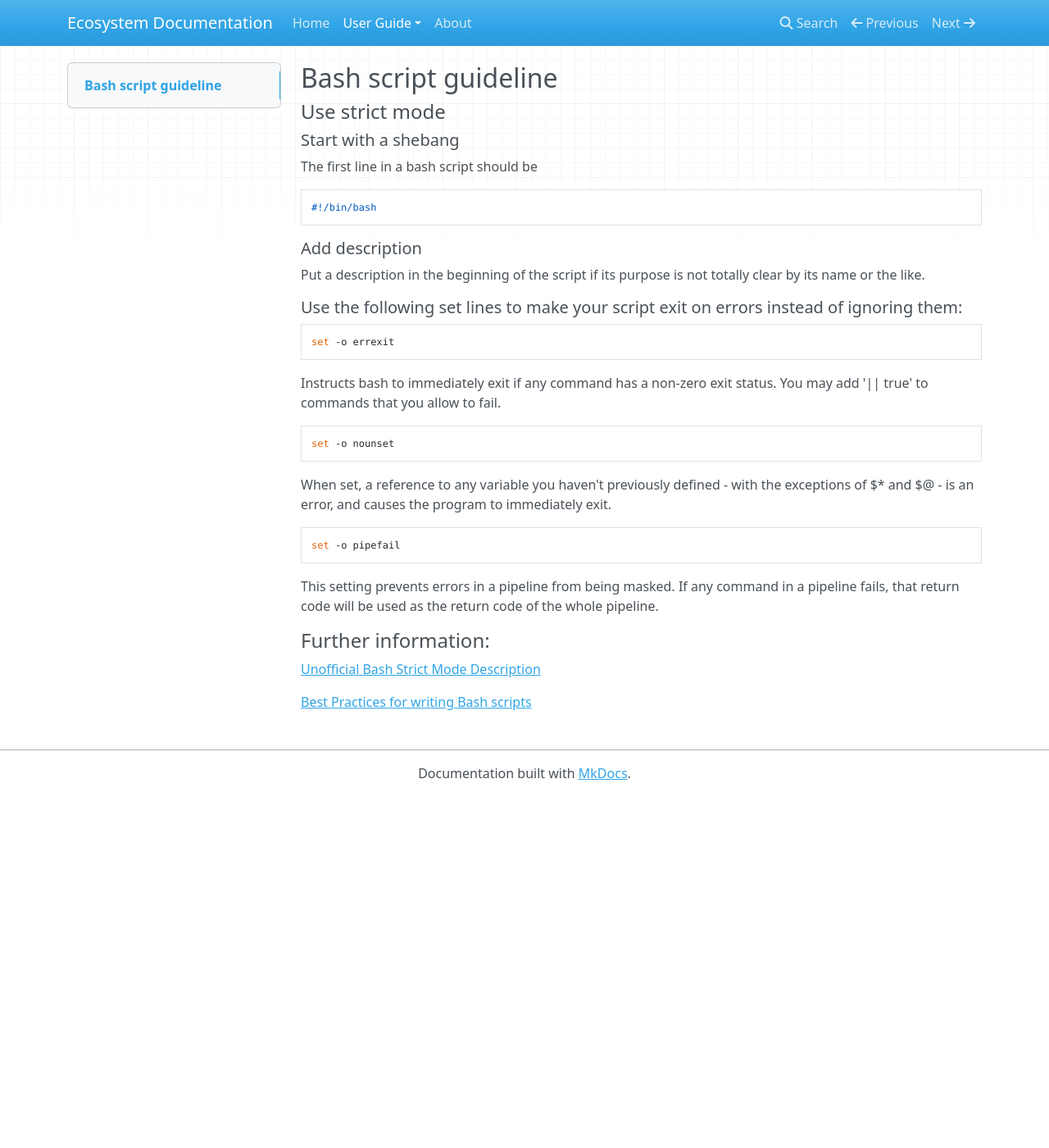
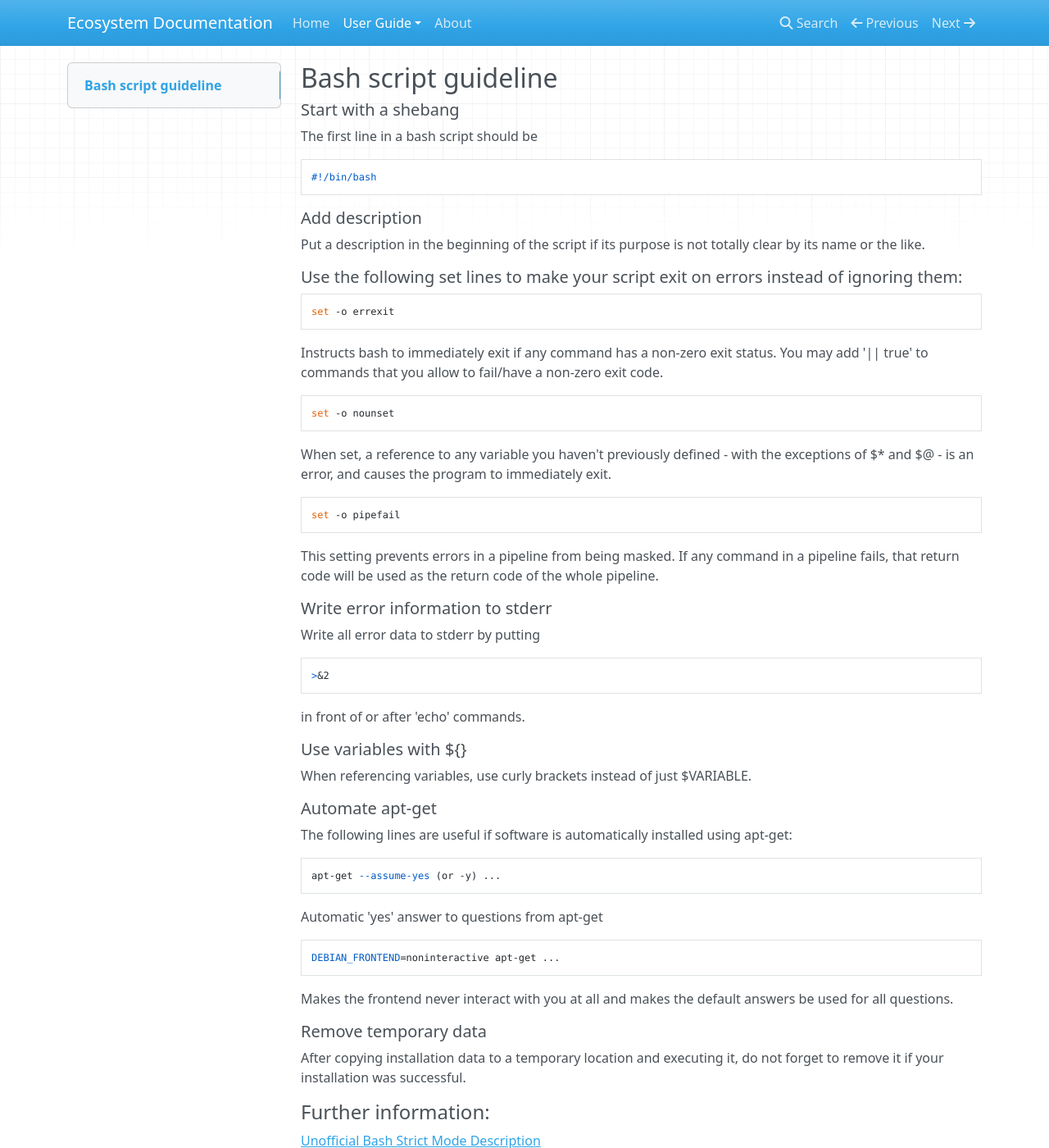
Before and after one commit to cloudogu/ecosystem, an MkDocs documentation site: the page built from docs/docs/user-guide/bash-guideline.md, in a window 1280 px wide and 1400 px high. Shown: the whole window at 82% size. Built offline with MkDocs 1.6.1, drawn with Linux system fonts in a browser that asks for light colours; nearby versions of some CDN libraries; old or Windows-style settings are respelled for this version of MkDocs.

Commit message:
Added more tips to bash guideline

```diff
--- a/docs/docs/user-guide/bash-guideline.md
+++ b/docs/docs/user-guide/bash-guideline.md
@@ -1,6 +1,5 @@
 ## Bash script guideline
 
-#### Use strict mode
 ##### Start with a shebang
 The first line in a bash script should be
 
@@ -12,19 +11,34 @@ Put a description in the beginning of the script if its purpose is not totally c
 ##### Use the following set lines to make your script exit on errors instead of ignoring them:
 
     set -o errexit
-
-Instructs bash to immediately exit if any command has a non-zero exit status. You may add '|| true' to commands that you allow to fail.
+Instructs bash to immediately exit if any command has a non-zero exit status. You may add '|| true' to commands that you allow to fail/have a non-zero exit code.
 
     set -o nounset
-
 When set, a reference to any variable you haven't previously defined - with the exceptions of $* and $@ - is an error, and causes the program to immediately exit.
 
     set -o pipefail
-
 This setting prevents errors in a pipeline from being masked. If any command in a pipeline fails, that return code will be used as the return code of the whole pipeline.
 
+##### Write error information to stderr
+Write all error data to stderr by putting
 
+    >&2
+in front of or after 'echo' commands.
 
+##### Use variables with ${}
+When referencing variables, use curly brackets instead of just $VARIABLE.
+
+##### Automate apt-get
+The following lines are useful if software is automatically installed using apt-get:
+
+    apt-get --assume-yes (or -y) ...
+Automatic 'yes' answer to questions from apt-get
+
+    DEBIAN_FRONTEND=noninteractive apt-get ...
+Makes the frontend never interact with you at all and makes the default answers be used for all questions.
+
+##### Remove temporary data
+After copying installation data to a temporary location and executing it, do not forget to remove it if your installation was successful.
 
 #### Further information:
 
```
